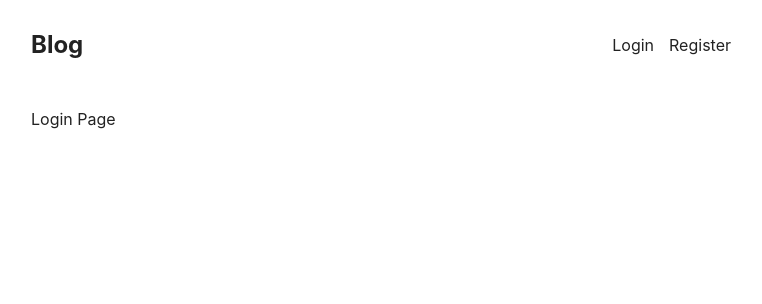
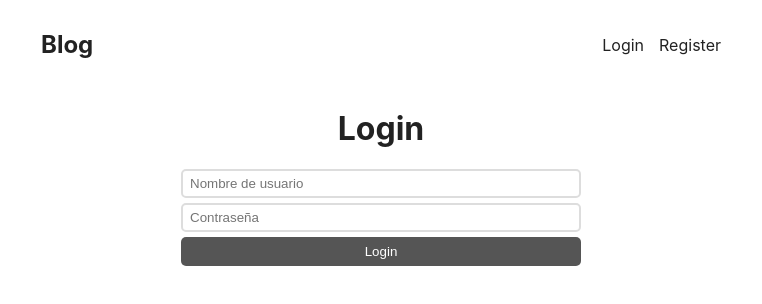
Before and after one commit to EmilianoQuiroz/blog-mern, a React (Create React App) app in the folder client/: page /login in a window 1280 px wide. Shown: the top 304 px of the page, without its empty margins (259-1021 px from the left). Built offline with nearby package versions, Linux system fonts and the light colour scheme.

Commit message:
Login and Register Page

```diff
--- a/client/src/App.css
+++ b/client/src/App.css
@@ -1,5 +1,20 @@
+* {
+  box-sizing: border-box;
+}
+
 body {
   color: #222;
+  margin: 0;
+  font-family: -apple-system, BlinkMacSystemFont, 'Segoe UI', 'Roboto', 'Oxygen',
+    'Ubuntu', 'Cantarell', 'Fira Sans', 'Droid Sans', 'Helvetica Neue',
+    sans-serif;
+  -webkit-font-smoothing: antialiased;
+  -moz-osx-font-smoothing: grayscale;
+}
+
+code {
+  font-family: source-code-pro, Menlo, Monaco, Consolas, 'Courier New',
+    monospace;
 }
 
 img {
@@ -66,3 +81,33 @@
   margin: 10px 0;
   line-height: 1.4rem;
 }
+
+/* LOGIN and REGISTER Styles*/
+form.login, form.register {
+  max-width: 400px;
+  margin: 0 auto;
+}
+
+input {
+  display: block;
+  margin-bottom: 5px;
+  width: 100%;
+  padding: 5px 7px;
+  border: 2px solid #ddd;
+  border-radius: 5px;
+  background-color: #fff;
+}
+
+button {
+  width: 100%;
+  display: block;
+  background-color: #555;
+  border: 0;
+  color: #fff;
+  border-radius: 5px;
+  padding: 7px 0;
+}
+
+form h1 {
+  text-align: center;
+}
--- a/client/src/App.js
+++ b/client/src/App.js
@@ -3,6 +3,7 @@
 import { Route, Routes } from 'react-router-dom';
 import IndexPage from './pages/IndexPage';
 import LoginPage from './pages/LoginPage';
+import RegisterPage from './pages/RegisterPage';
 
 function App() {
   return (
@@ -10,6 +11,7 @@
       <Route path='/' element={<Layout />}>
         <Route index element={<IndexPage />} />
         <Route path={'/login'} element={<LoginPage />} />
+        <Route path={'/register'} element={<RegisterPage />} />
       </Route>
     </Routes>
   );
--- a/client/src/index.css
+++ /dev/null
@@ -1,13 +0,0 @@
-body {
-  margin: 0;
-  font-family: -apple-system, BlinkMacSystemFont, 'Segoe UI', 'Roboto', 'Oxygen',
-    'Ubuntu', 'Cantarell', 'Fira Sans', 'Droid Sans', 'Helvetica Neue',
-    sans-serif;
-  -webkit-font-smoothing: antialiased;
-  -moz-osx-font-smoothing: grayscale;
-}
-
-code {
-  font-family: source-code-pro, Menlo, Monaco, Consolas, 'Courier New',
-    monospace;
-}
--- a/client/src/index.js
+++ b/client/src/index.js
@@ -1,6 +1,5 @@
 import React from 'react';
 import ReactDOM from 'react-dom/client';
-import './index.css';
 import App from './App';
 import reportWebVitals from './reportWebVitals';
 import { BrowserRouter } from 'react-router-dom';
--- a/client/src/pages/LoginPage.jsx
+++ b/client/src/pages/LoginPage.jsx
@@ -1,8 +1,13 @@
 
 const LoginPage = () => {
-  return (
-    <div>Login Page</div>
-  )
+    return (
+        <form className="login" action="">
+            <h1>Login</h1>
+            <input type="text" placeholder="Nombre de usuario" />
+            <input type="password" placeholder="Contraseña" />
+            <button>Login</button>
+        </form>
+    )
 }
 
 export default LoginPage;
--- /dev/null
+++ b/client/src/pages/RegisterPage.jsx
@@ -0,0 +1,13 @@
+
+const RegisterPage = () => {
+    return (
+        <form className='register' action="">
+            <h1>Register</h1>
+            <input type="text" placeholder="Nombre de usuario" />
+            <input type="password" placeholder="Contraseña" />
+            <button>Register</button>
+        </form>
+    )
+}
+
+export default RegisterPage;
```
Also changed, not shown: client/src/setupTests.js (deleted, +0 -5 lines).
